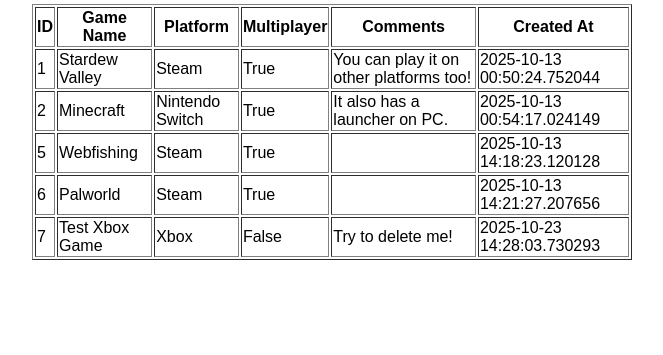
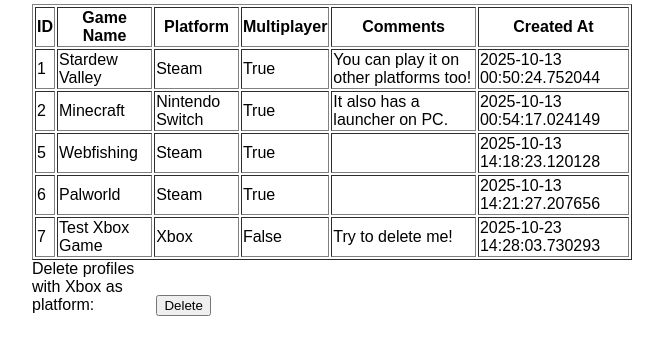
Before and after one commit to AyeItsAillie/Website, a Flask app: page /admin/game in a window 1280 px wide. Shown: the part 124-479 px from the top of the page, without its empty margins (308-971 px from the left). Run offline with Flask 3, Linux system fonts and the light colour scheme; data comes from the database, SQL or seed files in the repository; both versions use the stored data as it was after the commit.

Commit message:
Added a button to delete Xbox Games.

```diff
--- a/app.py
+++ b/app.py
@@ -78,6 +78,20 @@ def admin_game_multiplayer():
     games = Game.query.filter_by(multiplayer=True).all()
     return render_template('admin_profiles.html', games=games)
 
+@app.route('/admin/game/deleteXbox', methods=['POST'])
+def admin_multiplayer_delete_xbox():
+    try:
+# Bulk delete
+        deleted_count = Game.query.filter_by(platform="Xbox").delete()
+        db.session.commit()
+        return redirect(url_for('admin_profiles'))
+    except Exception as e:
+        db.session.rollback()
+        error = f"Error deleting Xbox platform games: {str(e)}"
+        games = Game.query.all()
+        return render_template('admin_profiles.html', games=games, error=error)
+
+
 #only shows multiplayer games only on steam
 #@app.route('/admin/game/multiplayer_and_steam')
 #def admin_game_multiplayer_on_steam():
--- a/templates/admin_profiles.html
+++ b/templates/admin_profiles.html
@@ -21,5 +21,12 @@ endblock%} {% block content %}
   </tr>
   {% endfor %}
 </table>
+<div>
+<form method="POST" action="{{ url_for('admin_multiplayer_delete_xbox') }}">
+<label for="platform">Delete profiles with Xbox as platform:</label>
+<button type="submit">Delete</button>
+</form>
+</div>
+<br>
 
 {% endblock %}
```
Also changed, not shown: instance/gamelist.db.
